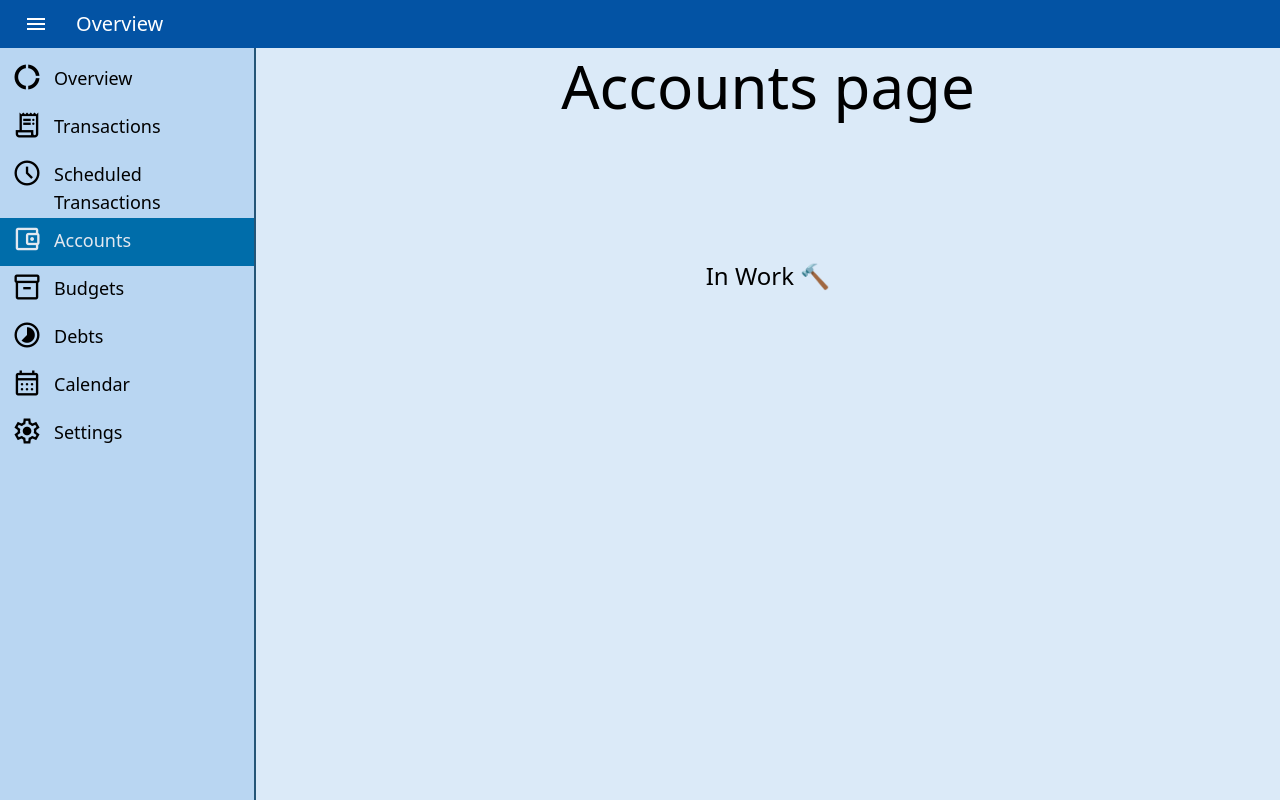
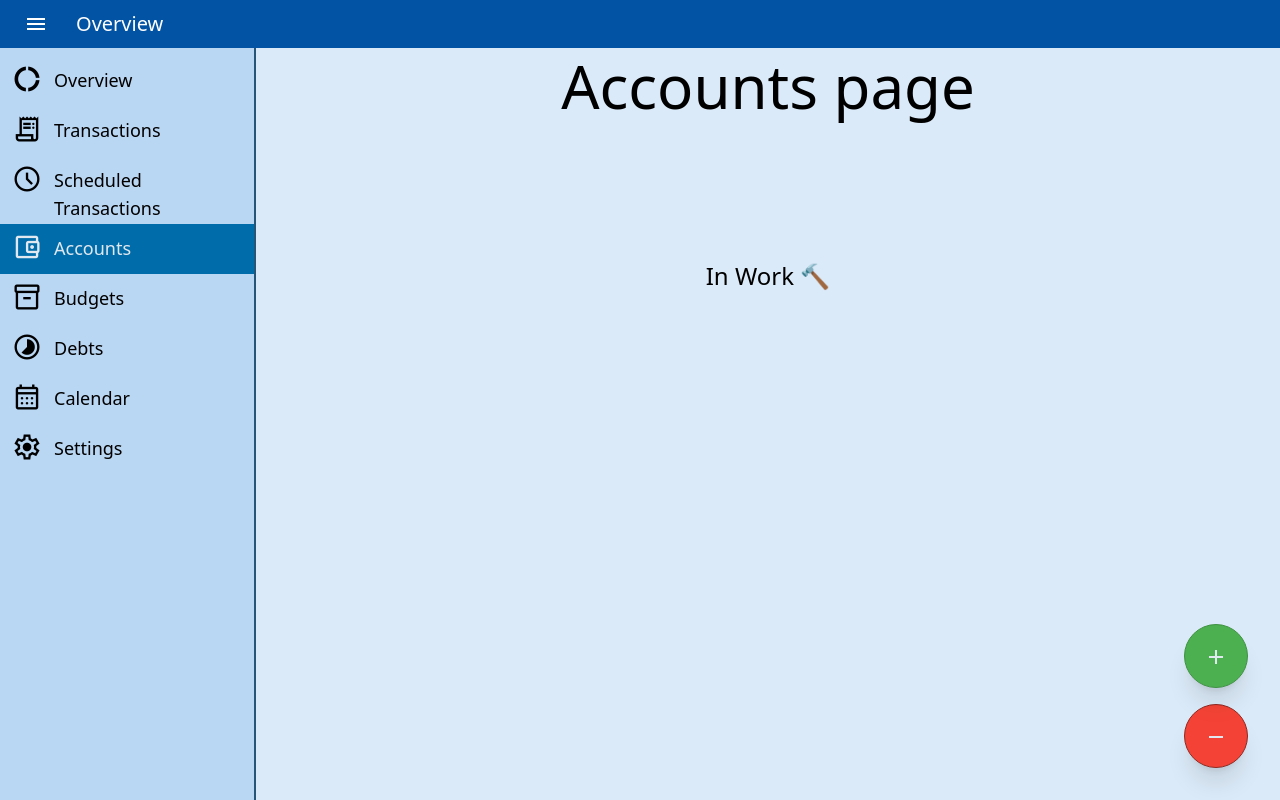
Before and after one commit to C-Dorin/FastBudget, a SvelteKit app: page /Accounts in a window 1280 px wide. Built offline with nearby package versions, Linux system fonts and the light colour scheme.

Commit message:
Solved the bug with resize menu. Started to import data from my DB, and dispaly it

```diff
--- a/src/lib/Page/page.svelte
+++ /dev/null
@@ -1,107 +0,0 @@
-<script>
-	import { page } from '$app/stores';
-	import Overview from '../../routes/Overview/+page.svelte';
-
-	// ===== Page url/name ===== //
-	let pagesLibrary = [
-		{ path: '/Overview', icon: 'donut_large', label: 'Overview' },
-		{ path: '/Transactions', icon: 'receipt_long', label: 'Transactions' },
-		{ path: '/ScheduledTransactions', icon: 'schedule', label: 'Scheduled Transactions' },
-		{ path: '/Accounts', icon: 'account_balance_wallet', label: 'Accounts' },
-		{ path: '/Budgets', icon: 'inventory_2', label: 'Budgets' },
-		{ path: '/Debts', icon: 'timelapse', label: 'Debts' },
-		{ path: '/Calendar', icon: 'calendar_month', label: 'Calendar' },
-		{ path: '/Settings', icon: 'settings', label: 'Settings' }
-	];
-
-	/** @type {string} */
-	let currentLinkPage;
-	$: currentLinkPage = $page.url.pathname;
-
-	let currentPage = 'Overview';
-
-	// ===== Menu size ===== //
-	/** @type {number} */
-	let pageWidth;
-	let smallSizeMenu = 56;
-	let bigSizeMenu = 256;
-	let currentSizeMenu = bigSizeMenu;
-
-	function resizeInSmallMenu() {
-		currentSizeMenu = smallSizeMenu;
-	}
-
-	function resizeInBigMenu() {
-		currentSizeMenu = bigSizeMenu;
-	}
-
-	// resize the menu when the page is less than 1000 px
-	$: {
-		if (pageWidth <= 1000) {
-			resizeInSmallMenu();
-		}
-	}
-</script>
-
-<svelte:window bind:innerWidth={pageWidth} />
-
-<!-- Top Menu -->
-<div class="h-full fixed">
-	<div class="flex top-0 fixed w-full h-12 items-center sapphire_BG">
-		<div class="flex items-center space-x-1 text-white">
-			<!-- Icon -->
-			<div class="pl-6">
-				{#if currentSizeMenu === bigSizeMenu}
-					<button class="flex items-center" on:click={resizeInSmallMenu}>
-						<span class="material-symbols-outlined menu"> menu </span>
-					</button>
-				{:else if currentSizeMenu === smallSizeMenu}
-					<button class="flex items-center" on:click={resizeInBigMenu}>
-						<span class="material-symbols-outlined menu"> menu </span>
-					</button>
-				{/if}
-			</div>
-			<!-- Page -->
-			<div class="px-4">
-				<h1 class="text-xl font-medium pl-2">{currentPage}</h1>
-			</div>
-		</div>
-	</div>
-
-	<!-- Navigation Menu -->
-	<nav
-		class="flex flex-col h-full pt-14 columbia-blue_BG border-r-2 border-LT"
-		style="width: {currentSizeMenu}px;"
-	>
-		{#each pagesLibrary as page}
-			<a
-				href={page.path}
-				class="flex flex-row button {currentLinkPage === page.path
-					? 'bice-blue_BG text-slate-200'
-					: 'buttonH'}"
-				on:click={() => (currentPage = page.label)}
-			>
-				<span class="material-symbols-outlined p-2.5 pt-1 pr-3 iconSize">{page.icon}</span>
-				{#if currentSizeMenu === bigSizeMenu}
-					<p class="pt-1.5">{page.label}</p>
-				{/if}
-			</a>
-		{/each}
-	</nav>
-</div>
-
-<style>
-	.button {
-		font-size: 1.125rem; /* 18px */
-		line-height: 1.75rem; /* 28px */
-		padding: 0.125rem; /* 2px */
-	}
-
-	.iconSize {
-		font-size: 30px;
-	}
-
-	.buttonH:hover {
-		background-color: rgb(130, 165, 190);
-	}
-</style>
--- a/src/routes/+layout.svelte
+++ b/src/routes/+layout.svelte
@@ -1,9 +1,45 @@
 <script>
 	import '../app.css';
-	import Page from '$lib/Page/page.svelte';
+	import { page } from '$app/stores';
 
+	// ===== Page url/name ===== //
+	let pagesLibrary = [
+		{ path: '/Overview', icon: 'donut_large', label: 'Overview' },
+		{ path: '/Transactions', icon: 'receipt_long', label: 'Transactions' },
+		{ path: '/ScheduledTransactions', icon: 'schedule', label: 'Scheduled Transactions' },
+		{ path: '/Accounts', icon: 'account_balance_wallet', label: 'Accounts' },
+		{ path: '/Budgets', icon: 'inventory_2', label: 'Budgets' },
+		{ path: '/Debts', icon: 'timelapse', label: 'Debts' },
+		{ path: '/Calendar', icon: 'calendar_month', label: 'Calendar' },
+		{ path: '/Settings', icon: 'settings', label: 'Settings' }
+	];
+
+	/** @type {string} */
+	let currentLinkPage;
+	$: currentLinkPage = $page.url.pathname;
+	let currentPage = 'Overview';
+
+	// ===== Menu size ===== //
 	/** @type {number} */
-	export let currentSizeMenu;
+	let pageWidth;
+	let smallSizeMenu = 56;
+	let bigSizeMenu = 256;
+	let currentSizeMenu = bigSizeMenu;
+
+	function resizeInSmallMenu() {
+		currentSizeMenu = smallSizeMenu;
+	}
+
+	function resizeInBigMenu() {
+		currentSizeMenu = bigSizeMenu;
+	}
+
+	// Resize the menu when the page is less than 1000 px
+	$: {
+		if (pageWidth <= 1000) {
+			resizeInSmallMenu();
+		}
+	}
 </script>
 
 <link
@@ -11,8 +47,52 @@
 	href="https://fonts.googleapis.com/css2?family=Material+Symbols+Outlined:opsz,wght,FILL,GRAD@20..48,100..700,0..1,-50..200"
 />
 
-<!-- Top Menu || Navigation Menu -->
-<Page />
+<svelte:window bind:innerWidth={pageWidth} />
+
+<!-- Top Menu -->
+<div class="h-full fixed">
+	<div class="flex top-0 fixed w-full h-12 items-center sapphire_BG">
+		<div class="flex items-center space-x-1 text-white">
+			<!-- Icon Button -->
+			<div class="pl-6">
+				{#if currentSizeMenu === bigSizeMenu}
+					<button class="flex items-center" on:click={resizeInSmallMenu}>
+						<span class="material-symbols-outlined menu"> menu </span>
+					</button>
+				{:else if currentSizeMenu === smallSizeMenu}
+					<button class="flex items-center" on:click={resizeInBigMenu}>
+						<span class="material-symbols-outlined menu"> menu </span>
+					</button>
+				{/if}
+			</div>
+			<!-- Page -->
+			<div class="px-4">
+				<h1 class="text-xl font-medium pl-2">{currentPage}</h1>
+			</div>
+		</div>
+	</div>
+
+	<!-- Navigation Menu -->
+	<nav
+		class="flex flex-col h-full pt-14 columbia-blue_BG border-r-2 border-LT"
+		style="width: {currentSizeMenu}px;"
+	>
+		{#each pagesLibrary as page}
+			<a
+				href={page.path}
+				class="flex flex-row button {currentLinkPage === page.path
+					? 'bice-blue_BG text-slate-200'
+					: 'buttonH'}"
+				on:click={() => (currentPage = page.label)}
+			>
+				<span class="material-symbols-outlined p-2.5 pt-1.5 pr-3 iconSize">{page.icon}</span>
+				{#if currentSizeMenu === bigSizeMenu}
+					<p class="pt-2">{page.label}</p>
+				{/if}
+			</a>
+		{/each}
+	</nav>
+</div>
 
 <!-- Content -->
 <div class="p-2">
@@ -20,3 +100,45 @@
 		<slot />
 	</div>
 </div>
+
+<!-- Buttons for adding Transactions-->
+<!-- Add Expense -->
+<div class="fixed bottom-8 right-8">
+	<button
+		class="p-2 border rounded-full text-2xl w-16 h-16 red_BG border-red text-slate-200 shadow-xl"
+	>
+		<span class="material-symbols-outlined pt-2"> remove </span>
+	</button>
+</div>
+<!-- Add Income -->
+<div class="fixed bottom-28 right-8">
+	<button
+		class="p-2 border rounded-full text-2xl w-16 h-16 green_BG border-green text-slate-200 shadow-xl"
+	>
+		<span class="material-symbols-outlined pt-2"> add </span>
+	</button>
+</div>
+
+<style>
+	.button {
+		font-size: 1.125rem; /* 18px */
+		line-height: 1.75rem; /* 28px */
+		padding: 0.125rem; /* 2px */
+	}
+
+	.iconSize {
+		font-size: 30px;
+	}
+
+	.buttonH:hover {
+		background-color: rgb(130, 165, 190);
+	}
+
+	.border-green {
+		border-color: rgb(63, 145, 66);
+	}
+
+	.border-red {
+		border-color: rgb(143, 39, 31);
+	}
+</style>
--- a/src/routes/Overview/+layout.server.js
+++ /dev/null
@@ -1,14 +0,0 @@
-import { ConnectionDB } from '$lib/DataBase/mySQL';
-
-export async function load() {
-	let mysqlconnection = await ConnectionDB();
-
-	let results = await mysqlconnection.query('select * from accounts').then(function ([
-		rows,
-		fields
-	]) {
-		return rows;
-	});
-
-	return { data: results };
-}
--- /dev/null
+++ b/src/routes/Overview/+page.server.js
@@ -0,0 +1,25 @@
+import { ConnectionDB } from '$lib/DataBase/mySQL';
+
+export async function load() {
+	let mysqlconnection = await ConnectionDB();
+
+	let backupBalance = await mysqlconnection
+		.query('SELECT * FROM Accounts WHERE id_account = 1')
+		.then(function ([rows, fields]) {
+			return rows;
+		});
+
+	let monthlyBalance = await mysqlconnection
+		.query('SELECT * FROM Accounts WHERE id_account = 2')
+		.then(function ([rows, fields]) {
+			return rows;
+		});
+
+	let investmentBalance = await mysqlconnection
+		.query('SELECT * FROM Accounts WHERE id_account = 1')
+		.then(function ([rows, fields]) {
+			return rows;
+		});
+
+	return { backup: backupBalance, monthly: monthlyBalance, investment: investmentBalance };
+}
--- a/src/routes/Overview/+page.svelte
+++ b/src/routes/Overview/+page.svelte
@@ -1,36 +1,38 @@
 <script>
+	let currency = '$';
+
 	export let data;
-
-	console.log(data);
 </script>
-
-{#each data.data as entries}
-	<p>{entries.name_account} = {entries.amount} {entries.currency}</p>
-{/each}
 
 <!-- Total Summary -->
 <div class="flex justify-between p-2 space-x-4 text-lg">
 	<!-- Backup -->
 	<div class="w-1/3 p-4 text-center border rounded-lg columbia-blue_BG border-LT">
 		<div class="flex justify-between">
-			<p class="font-medium">Backup:</p>
-			<p class="green_TC">250.000 $</p>
+			{#each data.backup as entries}
+				<p class="font-medium">Backup:</p>
+				<p class="green_TC">{entries.amount} {currency}</p>
+			{/each}
 		</div>
 	</div>
 
 	<!-- Monthly -->
 	<div class="w-1/3 p-4 text-center border rounded-lg columbia-blue_BG border-LT">
 		<div class="flex justify-between">
-			<p class="font-medium">Monthly:</p>
-			<p class="green_TC">10.000 $</p>
+			{#each data.monthly as entries}
+				<p class="font-medium">Monthly:</p>
+				<p class="green_TC">{entries.amount} {currency}</p>
+			{/each}
 		</div>
 	</div>
 
 	<!-- Investment -->
 	<div class="w-1/3 p-4 text-center border rounded-lg columbia-blue_BG border-LT">
 		<div class="flex justify-between">
-			<p class="font-medium">Investment:</p>
-			<p class="green_TC">2.905.000 $</p>
+			{#each data.investment as entries}
+				<p class="font-medium">Investment:</p>
+				<p class="green_TC">{entries.amount} {currency}</p>
+			{/each}
 		</div>
 	</div>
 </div>
```
Also changed, not shown: 1 other file (tests, documents, lock files or other folders).
